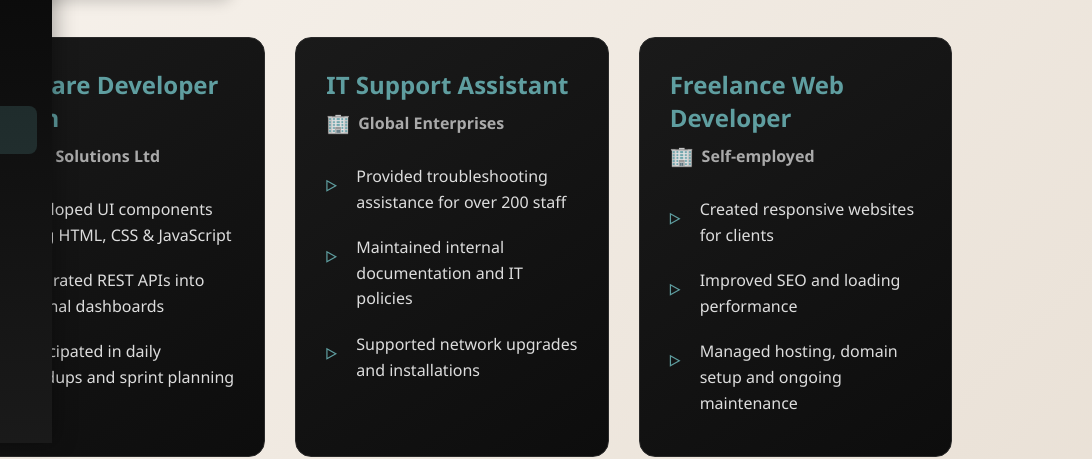
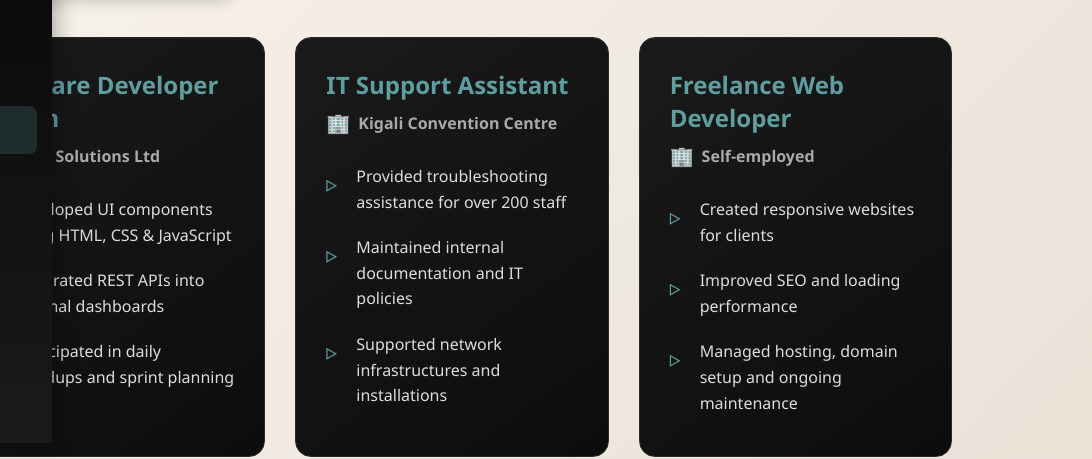
Before and after one commit to polycarpe123/Polycarpe-Portfolio, a plain HTML site: page Experience.html in a window 1280 px wide. Shown: the part 357-816 px from the top of the page, 188-1280 px from the left. Drawn offline with Linux system fonts and the light colour scheme.

Commit message:
Update Experience.html

```diff
--- a/Experience.html
+++ b/Experience.html
@@ -84,11 +84,11 @@
 
             <div class="experience-card">
                 <h2>IT Support Assistant</h2>
-                <p class="company">Global Enterprises</p>
+                <p class="company">Kigali Convention Centre</p>
                 <ul>
                     <li>Provided troubleshooting assistance for over 200 staff</li>
                     <li>Maintained internal documentation and IT policies</li>
-                    <li>Supported network upgrades and installations</li>
+                    <li>Supported network infrastructures and installations</li>
                 </ul>
             </div>
 
```
